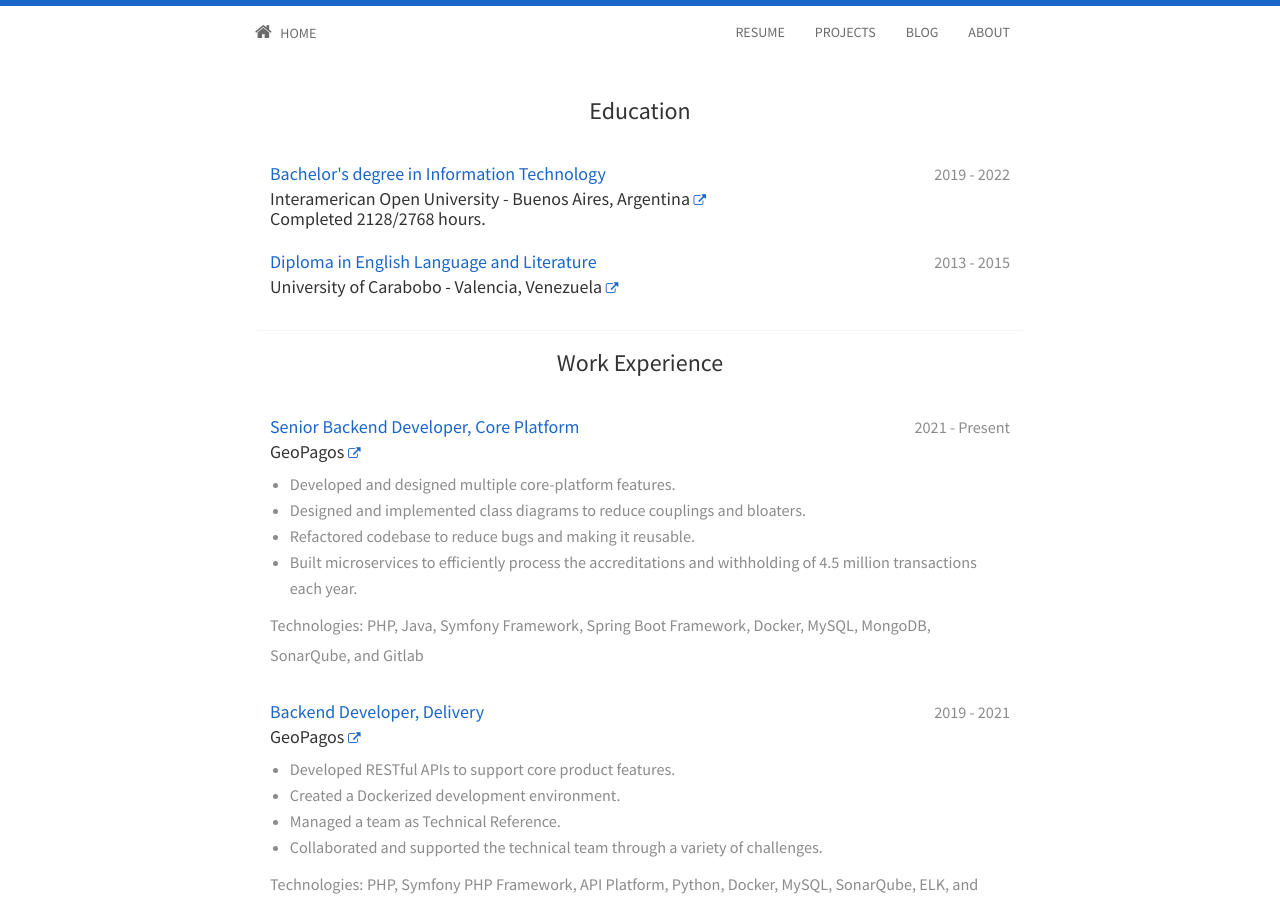
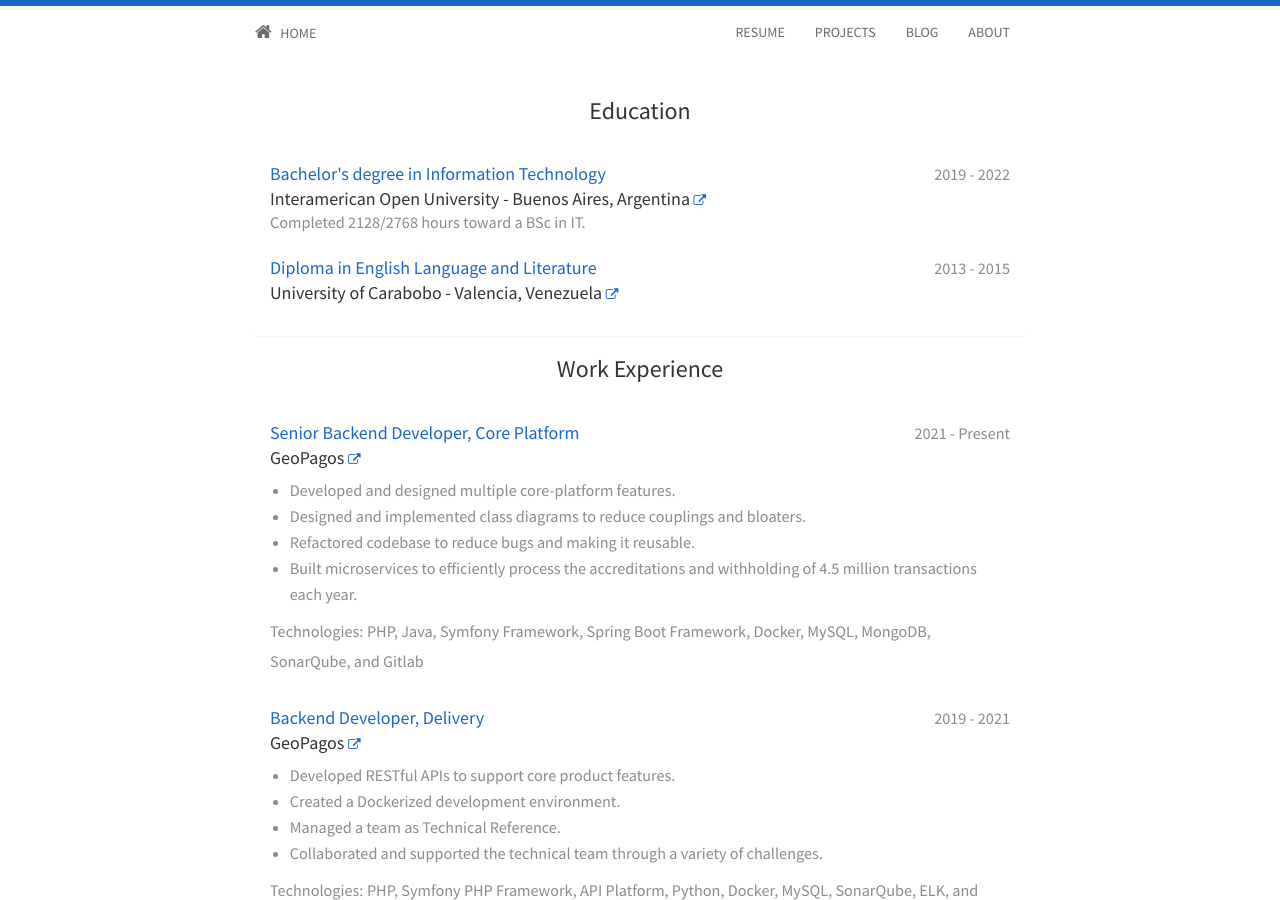
Before and after one commit to jfernancordova/jfernancordova.github.io, a Jekyll site: the page built from resume.html, in a window 1280 px wide and 900 px high. Built offline with Jekyll 4.4.1, drawn with Linux system fonts in a browser that asks for light colours; nearby versions of some CDN libraries.

Commit message:
Update resume.html

```diff
--- a/resume.html
+++ b/resume.html
@@ -19,7 +19,9 @@ title: Resume
             >
               <i class="fa fa-external-link" style="font-size: 70%;"></i>
             </a><br>
-            <span class=".project ul li">Completed 2128/2768 hours.</span>
+            <span style="line-height: 26px; color: #8b8b8b; font-size: 90%; list-style: disc; padding-left: 0;">
+              Completed 2128/2768 hours toward a BSc in IT.
+            </span>
           </span>
         </h5>
         <h5 class="project closer">
```
